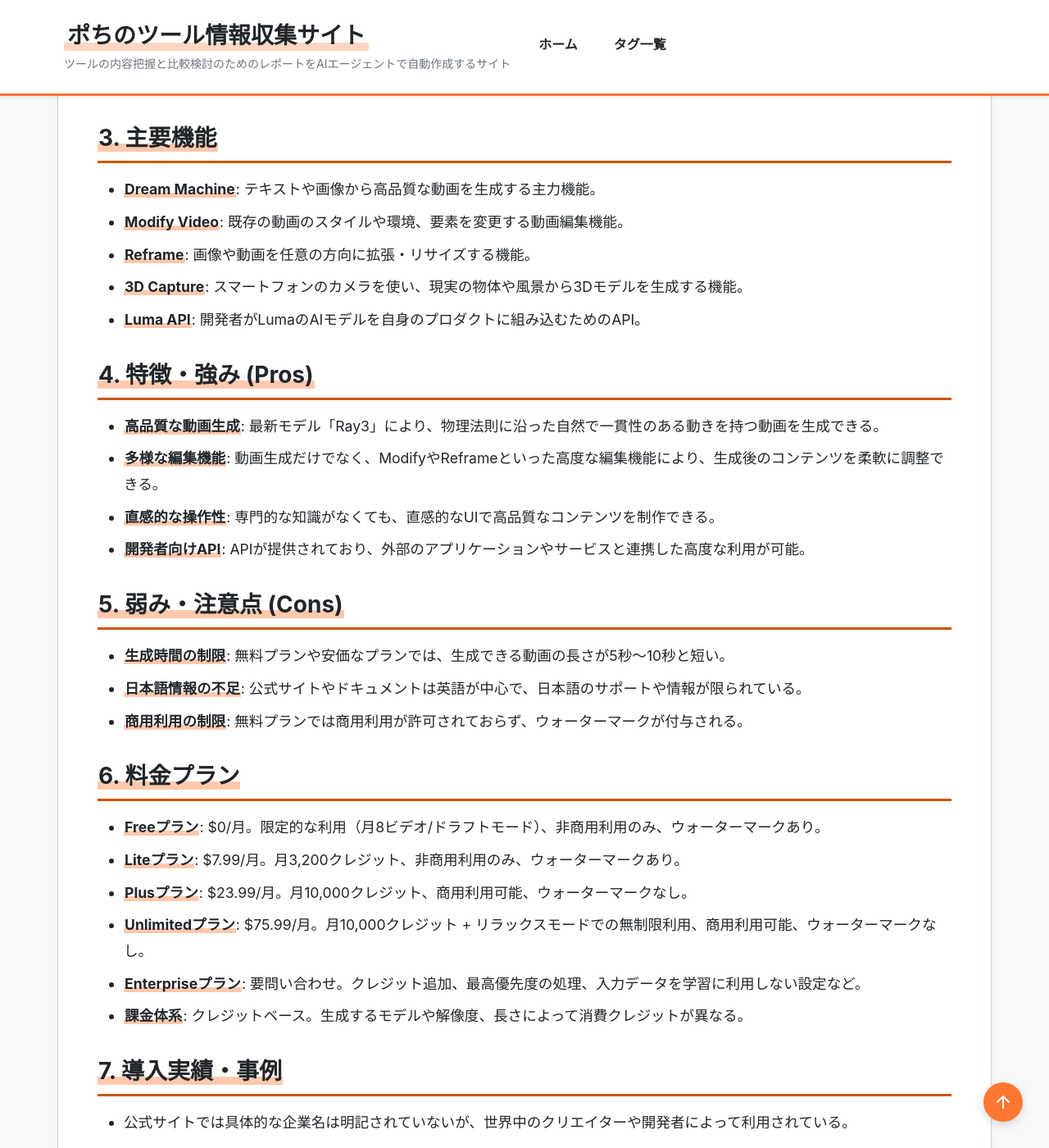
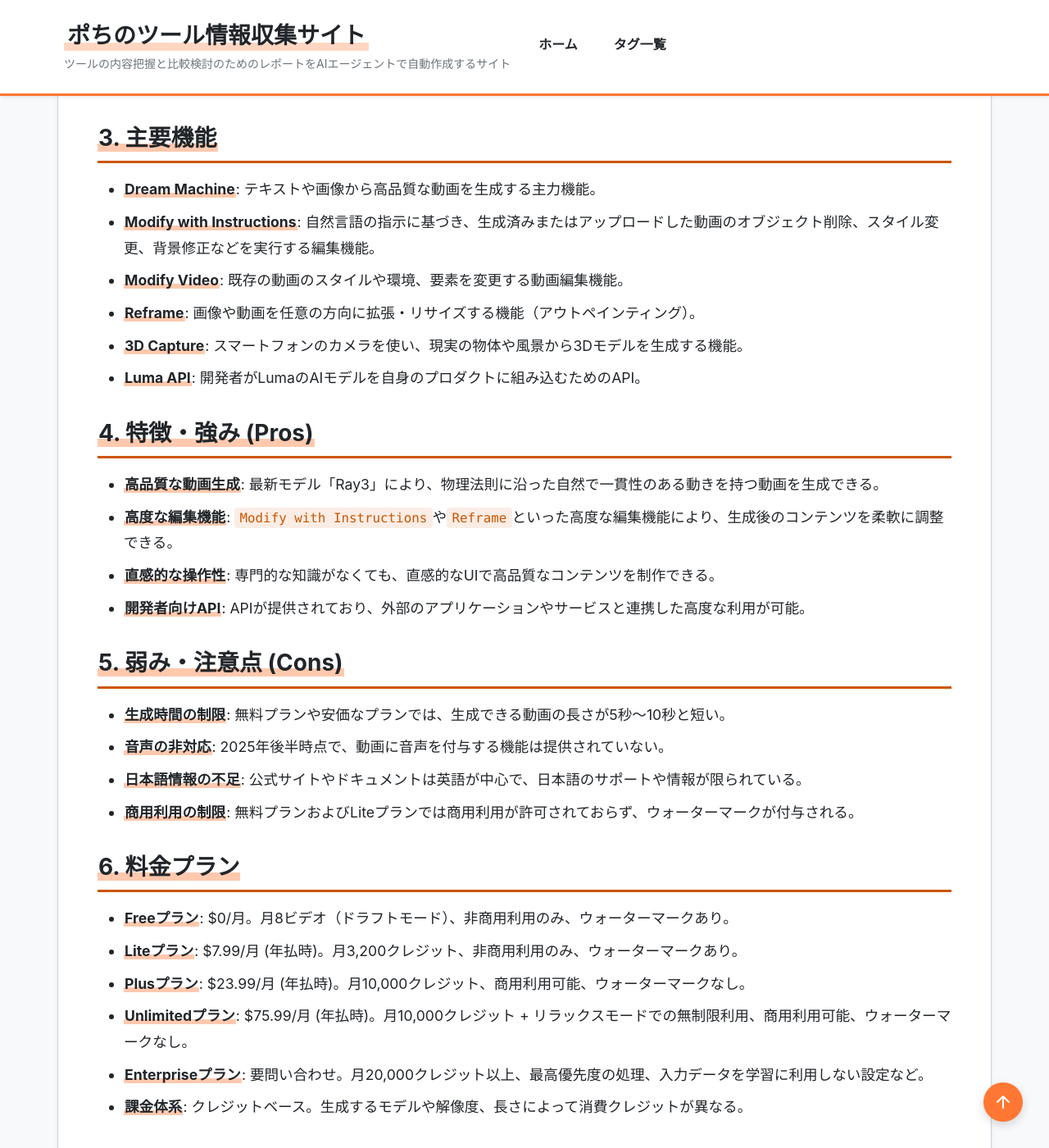
Before and after one commit to aegisfleet/tool-survey-report, a Jekyll site: the page built from _reports/luma-ai.md, in a window 1280 px wide and 1400 px high, scrolled down 2223 px. Shown: the whole window at 82% size. Built offline with Jekyll 4.4.1, drawn with Linux system fonts in a browser that asks for light colours; some of the changed text lies outside the part shown.

Commit message:
feat: Luma AIの調査レポートを更新 (#290)
AGENTS.mdの指示に基づき、Luma AIの調査レポートを2025-12-28時点の最新情報に更新しました。

- Luma AIの公式サイト、レビュー記事、変更履歴を基に、料金プラン、主要機能、アップデート情報を最新化。
- `task-organizing-category-tags.md`に従い、カテゴリを「動画/メディア」に修正。
- 関連ツール`Sora (Sora 2)`との双方向リンクの整合性を確認。レポートが存在しないツールへのリンクは削除。

Co-authored-by: google-labs-jules[bot] <161369871+google-labs-jules[bot]@users.noreply.github.com>

```diff
--- a/_reports/luma-ai.md
+++ b/_reports/luma-ai.md
@@ -1,17 +1,18 @@
 ---
 title: "Luma AI 調査レポート"
 tool_name: "Luma AI"
-category: "生成AI"
+category: "動画/メディア"
 developer: "Luma Labs, Inc."
 official_site: "https://lumalabs.ai/"
 date: "2025-10-25"
-last_updated: "2025-10-25"
+last_updated: "2025-12-28"
 tags:
   - "AI"
   - "生成AI"
   - "動画生成"
   - "3D"
-description: "テキストや画像から高品質な動画や3Dモデルを生成するAIプラットフォーム。"
+  - "API"
+description: "テキストや画像から高品質な動画や3Dモデルを生成するAIプラットフォーム。最新のRay3モデルを搭載。"
 relationships:
   related_tools:
     - "Sora (Sora 2)"
@@ -24,8 +25,8 @@ relationships:
 * **ツール名**: Luma AI
 * **開発元**: Luma Labs, Inc.
 * **公式サイト**: [https://lumalabs.ai/](https://lumalabs.ai/)
-* **カテゴリ**: 生成AI
-* **概要**: テキストや画像から高品質な動画や3Dコンテンツを生成するAIプラットフォーム。特に動画生成モデル「Dream Machine」が主力製品となっている。
+* **カテゴリ**: 動画/メディア
+* **概要**: テキストや画像から高品質な動画や3Dコンテンツを生成するAIプラットフォーム。特に動画生成モデル「Dream Machine」が主力製品であり、最新の`Ray3`モデルを搭載している。
 
 ## **2. 目的と主な利用シーン**
 
@@ -40,31 +41,33 @@ relationships:
 ## **3. 主要機能**
 
 * **Dream Machine**: テキストや画像から高品質な動画を生成する主力機能。
+* **Modify with Instructions**: 自然言語の指示に基づき、生成済みまたはアップロードした動画のオブジェクト削除、スタイル変更、背景修正などを実行する編集機能。
 * **Modify Video**: 既存の動画のスタイルや環境、要素を変更する動画編集機能。
-* **Reframe**: 画像や動画を任意の方向に拡張・リサイズする機能。
+* **Reframe**: 画像や動画を任意の方向に拡張・リサイズする機能（アウトペインティング）。
 * **3D Capture**: スマートフォンのカメラを使い、現実の物体や風景から3Dモデルを生成する機能。
 * **Luma API**: 開発者がLumaのAIモデルを自身のプロダクトに組み込むためのAPI。
 
 ## **4. 特徴・強み (Pros)**
 
 * **高品質な動画生成**: 最新モデル「Ray3」により、物理法則に沿った自然で一貫性のある動きを持つ動画を生成できる。
-* **多様な編集機能**: 動画生成だけでなく、ModifyやReframeといった高度な編集機能により、生成後のコンテンツを柔軟に調整できる。
+* **高度な編集機能**: `Modify with Instructions`や`Reframe`といった高度な編集機能により、生成後のコンテンツを柔軟に調整できる。
 * **直感的な操作性**: 専門的な知識がなくても、直感的なUIで高品質なコンテンツを制作できる。
 * **開発者向けAPI**: APIが提供されており、外部のアプリケーションやサービスと連携した高度な利用が可能。
 
 ## **5. 弱み・注意点 (Cons)**
 
 * **生成時間の制限**: 無料プランや安価なプランでは、生成できる動画の長さが5秒〜10秒と短い。
+* **音声の非対応**: 2025年後半時点で、動画に音声を付与する機能は提供されていない。
 * **日本語情報の不足**: 公式サイトやドキュメントは英語が中心で、日本語のサポートや情報が限られている。
-* **商用利用の制限**: 無料プランでは商用利用が許可されておらず、ウォーターマークが付与される。
+* **商用利用の制限**: 無料プランおよびLiteプランでは商用利用が許可されておらず、ウォーターマークが付与される。
 
 ## **6. 料金プラン**
 
-* **Freeプラン**: $0/月。限定的な利用（月8ビデオ/ドラフトモード）、非商用利用のみ、ウォーターマークあり。
-* **Liteプラン**: $7.99/月。月3,200クレジット、非商用利用のみ、ウォーターマークあり。
-* **Plusプラン**: $23.99/月。月10,000クレジット、商用利用可能、ウォーターマークなし。
-* **Unlimitedプラン**: $75.99/月。月10,000クレジット + リラックスモードでの無制限利用、商用利用可能、ウォーターマークなし。
-* **Enterpriseプラン**: 要問い合わせ。クレジット追加、最高優先度の処理、入力データを学習に利用しない設定など。
+* **Freeプラン**: $0/月。月8ビデオ（ドラフトモード）、非商用利用のみ、ウォーターマークあり。
+* **Liteプラン**: $7.99/月 (年払時)。月3,200クレジット、非商用利用のみ、ウォーターマークあり。
+* **Plusプラン**: $23.99/月 (年払時)。月10,000クレジット、商用利用可能、ウォーターマークなし。
+* **Unlimitedプラン**: $75.99/月 (年払時)。月10,000クレジット + リラックスモードでの無制限利用、商用利用可能、ウォーターマークなし。
+* **Enterpriseプラン**: 要問い合わせ。月20,000クレジット以上、最高優先度の処理、入力データを学習に利用しない設定など。
 * **課金体系**: クレジットベース。生成するモデルや解像度、長さによって消費クレジットが異なる。
 
 ## **7. 導入実績・事例**
@@ -95,15 +98,16 @@ relationships:
 
 ## **12. ユーザーの声（レビュー分析）**
 
-* **調査対象**: Google検索、日本語ブログ記事。
+* **調査対象**: Google検索、日本語ブログ記事、X(Twitter)等。
 * **ポジティブな評価**:
     * 「テキストから手軽に高品質な動画が作れる」
     * 「操作が直感的で、初心者でもすぐに使える」
+    * 「`Modify with Instructions`による自然言語での編集が強力」
     * 「APIが公開されているため、開発の幅が広がる」
 * **ネガティブな評価 / 改善要望**:
     * 「動画の生成に時間がかかることがある」
     * 「無料プランでは機能制限が多く、本格的な利用には有料プランが必須」
-    * 「日本語での情報がまだ少ない」
+    * 「音声生成機能がまだ実装されていない」
 * **特徴的なユースケース**:
     * 個人クリエイターによるアート作品の制作。
     * 企業のマーケティング担当者によるSNS広告動画のプロトタイピング。
@@ -115,7 +119,8 @@ relationships:
 * **May 9, 2025: Reframe Is Here**: 画像や動画をあらゆる方向に拡張・リサイズする機能を追加。
 * **April 18, 2025: New Camera Angle Concepts**: 自然言語プロンプトで精密なカメラアングルを制御する機能を追加。
 * **March 31, 2025: Launching Camera Motion Concepts**: 信頼性の高いカメラモーションを制御する機能を追加。
-* **January 15, 2025: Introducing Ray2**: 新しいマルチモーダルアーキテクチャに基づく、10倍の計算能力を持つ動画生成モデルRay2を導入。
+* **January 15, 2025: Introducing Ray2**: 新しいマルチモーダルアーキテクチャに基づき、Ray1の10倍の計算能力を持つ動画生成モデルRay2を導入。
+(注: 2025年7月以降、公式サイトのChangelogに大きな機能リリースは記載されていません)
 
 ## **14. 類似ツールとの比較**
 
@@ -125,7 +130,7 @@ relationships:
 
 ## **15. 総評**
 
-* **総合的な評価**: Luma AIは、高品質な動画生成を手軽に実現する強力なツールである。特に「Dream Machine」は、専門家でなくてもプロ並みのビデオコンテンツを作成できる可能性を秘めている。頻繁なアップデートにより、急速に機能が進化しており、今後の発展も非常に期待される。
+* **総合的な評価**: Luma AIは、高品質な動画生成を手軽に実現する強力なツールである。特に「Dream Machine」は、専門家でなくてもプロ並みのビデオコンテンツを作成できる可能性を秘めている。自然言語での動画編集機能など、革新的なアップデートが続いており、今後の発展も非常に期待される。
 * **推奨されるチームやプロジェクト**:
     * SNSコンテンツを制作するマーケティングチーム
     * 迅速なプロトタイピングが必要な映像制作会社
```
